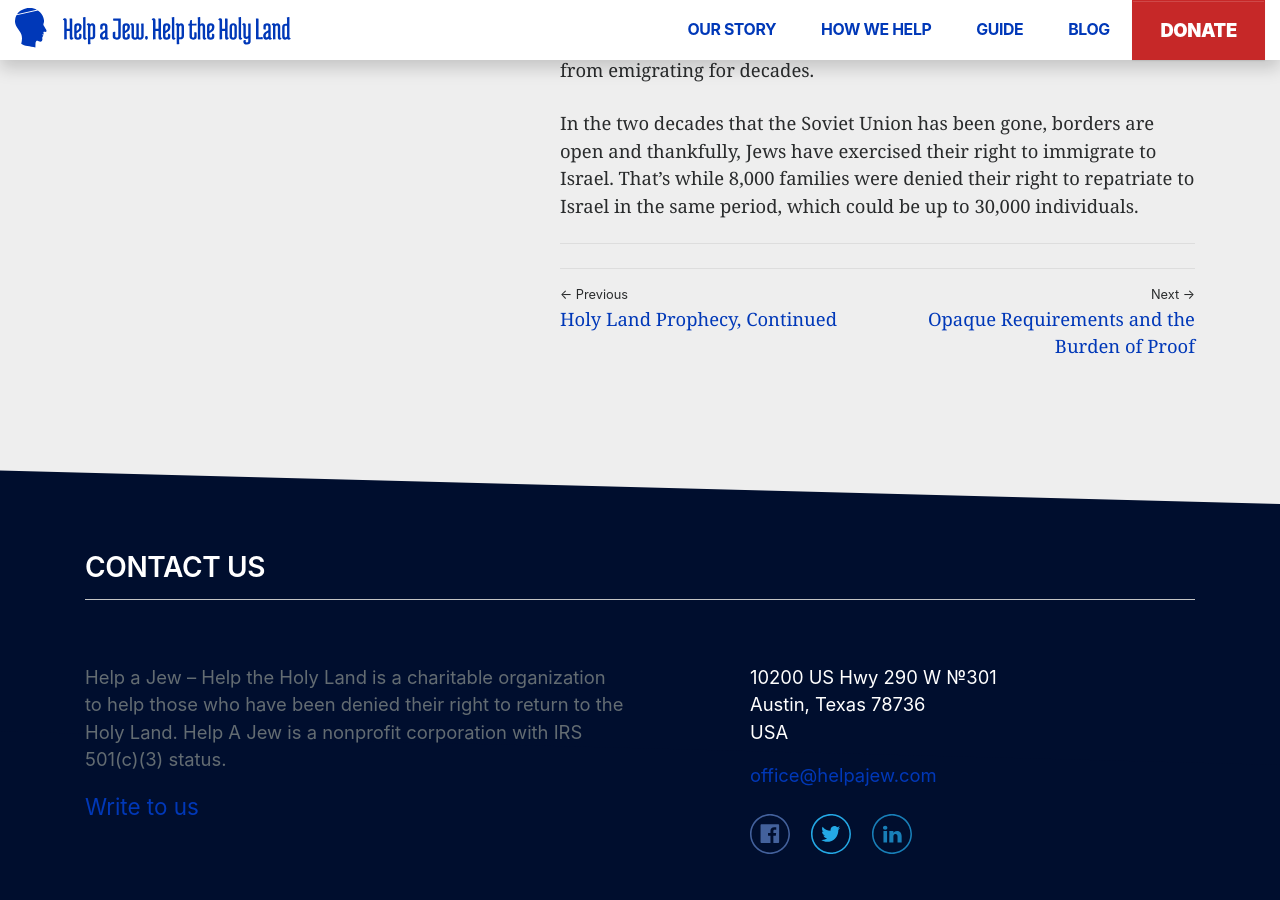
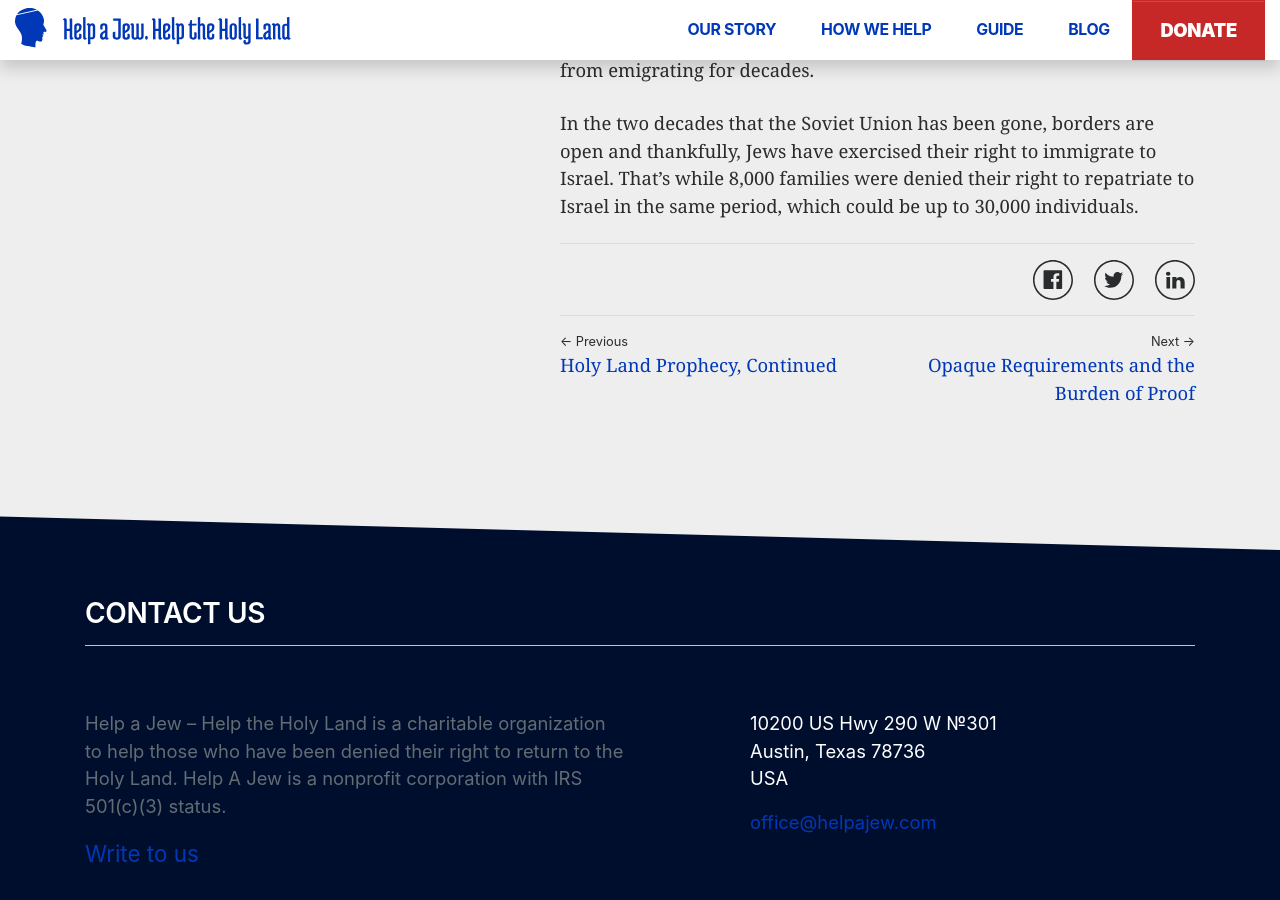
Before and after one commit to vinegredz/haj-1, a Jekyll site: the page built from _guide/brief-history-of-post-soviet-repatriation.markdown, in a window 1280 px wide and 900 px high, scrolled down 990 px. Built offline with Jekyll 4.4.1, drawn with Linux system fonts in a browser that asks for light colours.

Commit message:
socials hidden 2

```diff
--- a/_includes/footer.html
+++ b/_includes/footer.html
@@ -26,9 +26,9 @@
                     <li class="text-gray-light">{{site.description}}</li>
                     <li class="pt-4">{{site.address}}</li>
                     <li class="pt-4">
-                        <a href="{{site.facebook}}" class="pr-3"><span class="icon-social facebook-active"></span></a>
+                        <!--<a href="{{site.facebook}}" class="pr-3"><span class="icon-social facebook-active"></span></a>
                         <a href="{{site.twitter}}" class="pr-3"><span class="icon-social twitter-active"></span></a>
-                        <a href="{{site.linkedin}}"><span class="icon-social linkedin-active"></span></a>
+                        <a href="{{site.linkedin}}"><span class="icon-social linkedin-active"></span></a>-->
                     </li>
                 </ul>
             </div>
@@ -44,9 +44,9 @@
                     <li>{{site.address}}</li>
                     <li class="pt-3"><a href="mailto:{{site.email}}">{{site.email}}</a></li>
                     <li class="pt-4">
-                        <a href="{{site.facebook}}" class="pr-3"><span class="icon-social facebook-active"></span></a>
+                        <!--<a href="{{site.facebook}}" class="pr-3"><span class="icon-social facebook-active"></span></a>
                         <a href="{{site.twitter}}" class="pr-3"><span class="icon-social twitter-active"></span></a>
-                        <a href="{{site.linkedin}}"><span class="icon-social linkedin-active"></span></a>
+                        <a href="{{site.linkedin}}"><span class="icon-social linkedin-active"></span></a>-->
                     </li>
                 </ul>
             </div>
--- a/_includes/socials.html
+++ b/_includes/socials.html
@@ -1,8 +1,8 @@
-<!-- <a class="icon-social facebook mr-3" href="https://facebook.com/sharer.php?u={{ site.url }}{{ page.url }}"
+ <a class="icon-social facebook mr-3" href="https://facebook.com/sharer.php?u={{ site.url }}{{ page.url }}"
    rel="nofollow" target="_blank" title="Share on Facebook"></a>
 <a class="icon-social twitter mr-3"
    href="https://twitter.com/intent/tweet?text={{ page.title }}&url={{ site.url }}{{ page.url }}"
    rel="nofollow" target="_blank" title="Share on Twitter"></a>
 <a class="icon-social linkedin"
    href="http://www.linkedin.com/shareArticle?mini=true&url={{site.url}}{{page.url}}&title={{page.title}}&source={{site.url}}"
-   rel="nofollow" target="_blank" title="Share on Linkedin"></a> -->
+   rel="nofollow" target="_blank" title="Share on Linkedin"></a>
```
